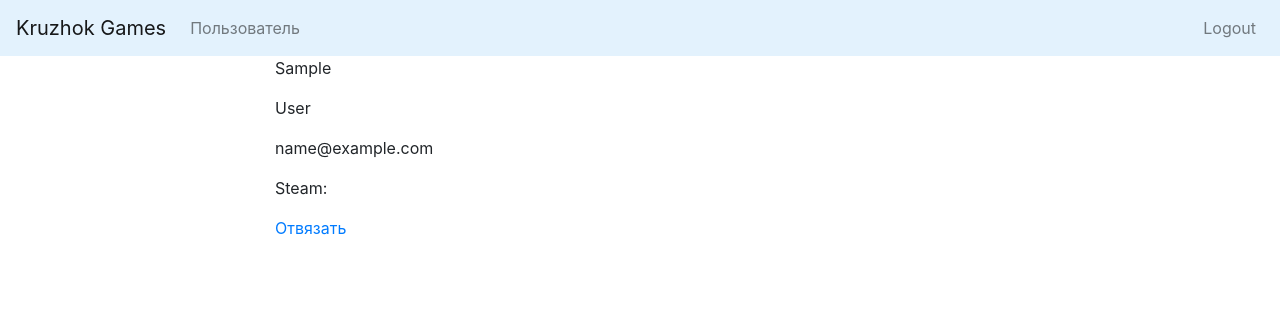
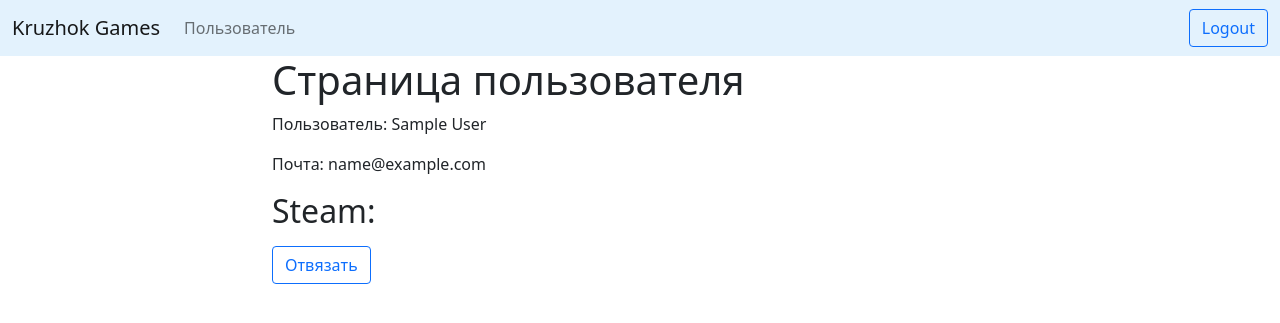
Before and after one commit to ekinohito/nti_games, a Django app: page /user/ in a window 1280 px wide. Shown: the top 323 px of the page. Run offline with Django 3.2, Linux system fonts and the light colour scheme; the visitor is signed in with stand-in values (Sample User, id 1); data comes from the database, SQL or seed files in the repository; some libraries are stand-ins or nearby versions.

Commit message:
DISIGNgit add templates/!

```diff
--- a/templates/base.html
+++ b/templates/base.html
@@ -2,15 +2,16 @@
 <html lang="en">
 <head>
     <meta charset="utf-8">
-    <meta name="viewport" content="width=device-width, initial-scale=1, shrink-to-fit=no">
-    <link rel="stylesheet" href="https://stackpath.bootstrapcdn.com/bootstrap/4.1.3/css/bootstrap.min.css"
-          integrity="sha384-MCw98/SFnGE8fJT3GXwEOngsV7Zt27NXFoaoApmYm81iuXoPkFOJwJ8ERdknLPMO" crossorigin="anonymous">
+    <meta name="viewport" content="width=device-width, initial-scale=1">
+    <link href="https://cdn.jsdelivr.net/npm/bootstrap@5.0.0-beta1/dist/css/bootstrap.min.css" rel="stylesheet"
+          integrity="sha384-giJF6kkoqNQ00vy+HMDP7azOuL0xtbfIcaT9wjKHr8RbDVddVHyTfAAsrekwKmP1" crossorigin="anonymous">
     <title>{% if title %}{{ title }}{% else %}Games{% endif %}</title>
 </head>
 <body>
 
 
 <nav class="navbar navbar-expand-lg navbar-light" style="background-color: #e3f2fd;">
+    <div class="container-fluid">
         <a class="navbar-brand" href="{% url 'index' %}">Kruzhok Games</a>
 
         <button class="navbar-toggler" type="button" data-toggle="collapse" data-target="#navbarSupportedContent"
@@ -19,21 +20,25 @@
         </button>
 
         <div class="collapse navbar-collapse" id="navbarSupportedContent">
-        <ul class="navbar-nav mr-auto">
+
+            <ul class="navbar-nav flex-row flex-wrap bd-navbar-nav pt-2 py-md-0">
                 <li class="nav-item">
                     <a class="nav-link" href="{% url 'user_page' %}">Пользователь</a>
                 </li>
             </ul>
 
-        <ul class="navbar-nav ml-auto">
+            <ul class="navbar-nav flex-row flex-wrap ms-md-auto">
                 <li class="nav-item">
                     {% if not request.user.is_authenticated %}
-                    <a class="nav-link" href="{% url 'login' %}">Login</a>
+                        <a class="btn btn-primary" href="{% url 'login' %}" role="button">Login</a>
                     {% else %}
-                    <a class="nav-link" href="{% url 'logout' %}">Logout</a>
+                        <a class="btn btn-outline-primary" href="{% url 'logout' %}" role="button">Logout</a>
                     {% endif %}
                 </li>
             </ul>
+
+{#            <a class="btn btn-bd-download d-lg-inline-block my-2 my-md-0 ms-md-3" href="{% url 'logout' %}">Download</a>#}
+        </div>
     </div>
 </nav>
 
@@ -46,5 +51,8 @@
         </div>
     </div>
 </div>
+<script src="https://cdn.jsdelivr.net/npm/bootstrap@5.0.0-beta1/dist/js/bootstrap.bundle.min.js"
+        integrity="sha384-ygbV9kiqUc6oa4msXn9868pTtWMgiQaeYH7/t7LECLbyPA2x65Kgf80OJFdroafW"
+        crossorigin="anonymous"></script>
 </body>
 </html>
--- a/templates/user_page.html
+++ b/templates/user_page.html
@@ -1,16 +1,16 @@
 {% extends 'base.html' %}
 
 {% block content %}
-    <p>{{ user.first_name }}</p>
-    <p>{{ user.last_name }}</p>
-    <p>{{ user.email }}</p>
+    <h1>Страница пользователя</h1>
+    <p>Пользователь: {{ user.first_name }} {{ user.last_name }}</p>
+    <p>Почта: {{ user.email }}</p>
 
     <div>
-        <p>Steam: </p>
+        <h2>Steam:</h2>
         {% if user.talantuser.steam_id != 0 %}
-            <p>{{ user.talantuser.steam_id }}</p><a href="{% url 'steam_logout' %}">Отвязать</a>
+            <p>{{ user.talantuser.steam_id }}</p><a class="btn btn-outline-primary" href="{% url 'steam_logout' %}" role="button">Отвязать</a>
         {% else %}
-            <a href="{% url 'steam_login' %}">Привязать</a>
+            <a class="btn btn-primary" href="{% url 'steam_login' %}" role="button">Привязать</a>
         {% endif %}
     </div>
 {% endblock %}
```
Lines whose indentation alone changed are shown as unchanged.
